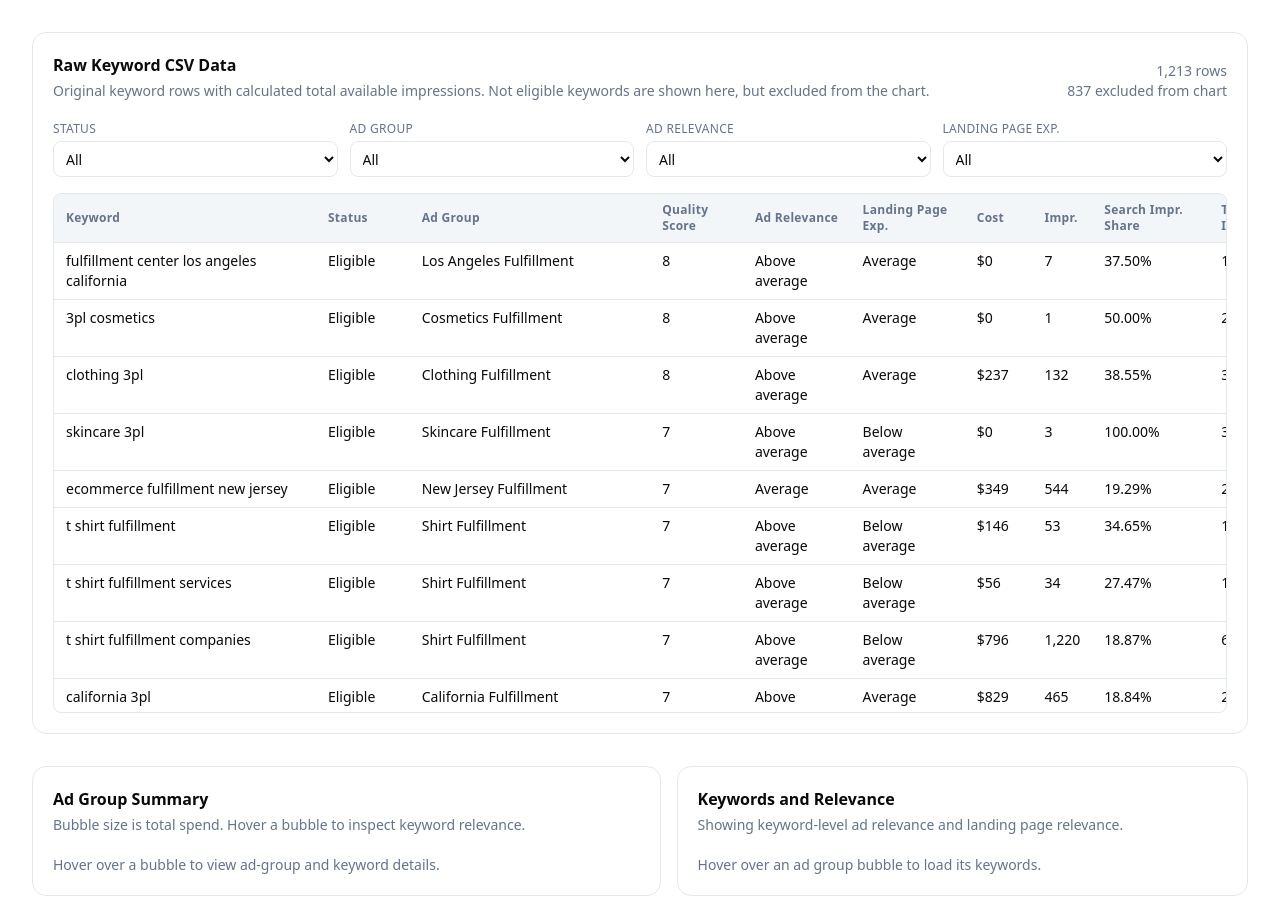
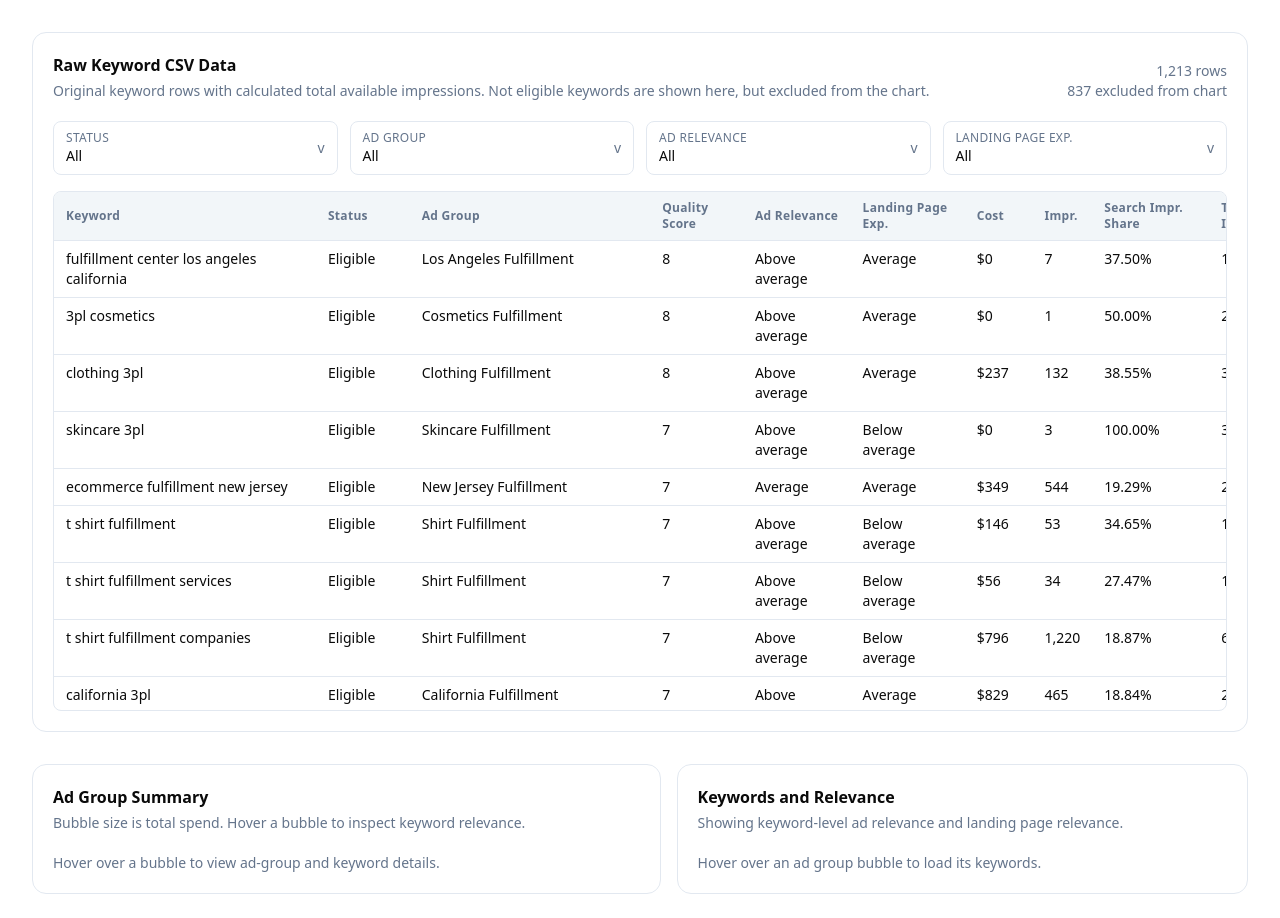
Before and after one commit to johnrclem-tech/Handled-Codex-Website, a Next.js app: page /internal/keyword-analysis in a window 1280 px wide. Shown: the part 993-1911 px from the top of the page. Built offline with nearby package versions, Linux system fonts and the light colour scheme.

Commit message:
Make raw keyword filters multi-select

```diff
--- a/src/components/internal/keyword-bubble-chart.tsx
+++ b/src/components/internal/keyword-bubble-chart.tsx
@@ -79,10 +79,10 @@ export function KeywordBubbleChart({
   } | null>(null)
   const [sortKey, setSortKey] = useState<RawKeywordSortKey>("sourceOrder")
   const [sortDirection, setSortDirection] = useState<SortDirection>("asc")
-  const [statusFilter, setStatusFilter] = useState("All")
-  const [adGroupFilter, setAdGroupFilter] = useState("All")
-  const [adRelevanceFilter, setAdRelevanceFilter] = useState("All")
-  const [landingPageFilter, setLandingPageFilter] = useState("All")
+  const [statusFilters, setStatusFilters] = useState<string[]>([])
+  const [adGroupFilters, setAdGroupFilters] = useState<string[]>([])
+  const [adRelevanceFilters, setAdRelevanceFilters] = useState<string[]>([])
+  const [landingPageFilters, setLandingPageFilters] = useState<string[]>([])
   const chartContainerRef = useRef<HTMLDivElement | null>(null)
 
   const chart = useMemo(() => {
@@ -159,20 +159,22 @@ export function KeywordBubbleChart({
     () =>
       rawKeywords
         .filter((keyword) =>
-          statusFilter === "All" ? true : keyword.status === statusFilter
+          statusFilters.length === 0 ? true : statusFilters.includes(keyword.status)
         )
         .filter((keyword) =>
-          adGroupFilter === "All" ? true : keyword.adGroup === adGroupFilter
+          adGroupFilters.length === 0
+            ? true
+            : adGroupFilters.includes(keyword.adGroup)
         )
         .filter((keyword) =>
-          adRelevanceFilter === "All"
+          adRelevanceFilters.length === 0
             ? true
-            : keyword.adRelevance === adRelevanceFilter
+            : adRelevanceFilters.includes(keyword.adRelevance)
         )
         .filter((keyword) =>
-          landingPageFilter === "All"
+          landingPageFilters.length === 0
             ? true
-            : keyword.landingPageRelevance === landingPageFilter
+            : landingPageFilters.includes(keyword.landingPageRelevance)
         )
         .sort((left, right) => {
           let result = 0
@@ -203,10 +205,10 @@ export function KeywordBubbleChart({
         }),
     [
       rawKeywords,
-      statusFilter,
-      adGroupFilter,
-      adRelevanceFilter,
-      landingPageFilter,
+      statusFilters,
+      adGroupFilters,
+      adRelevanceFilters,
+      landingPageFilters,
       sortKey,
       sortDirection,
     ]
@@ -242,35 +244,74 @@ export function KeywordBubbleChart({
     return `${label} (${sortDirection})`
   }
 
-  function FilterSelect({
+  function toggleFilterValue(
+    value: string,
+    selectedValues: string[],
+    setSelectedValues: (values: string[]) => void
+  ) {
+    if (selectedValues.includes(value)) {
+      setSelectedValues(selectedValues.filter((selected) => selected !== value))
+      return
+    }
+
+    setSelectedValues([...selectedValues, value])
+  }
+
+  function MultiFilter({
     label,
-    value,
+    selectedValues,
     options,
     onChange,
   }: {
     label: string
-    value: string
+    selectedValues: string[]
     options: string[]
-    onChange: (value: string) => void
+    onChange: (values: string[]) => void
   }) {
+    const summary =
+      selectedValues.length === 0
+        ? "All"
+        : `${selectedValues.length} selected`
+
     return (
-      <label className="grid gap-1 text-sm">
-        <span className="text-xs font-medium uppercase tracking-wide text-muted-foreground">
-          {label}
-        </span>
-        <select
-          className="h-9 min-w-40 rounded-md border border-border bg-background px-2 text-sm"
-          value={value}
-          onChange={(event) => onChange(event.target.value)}
+      <details className="group rounded-md border border-border bg-background text-sm">
+        <summary
+          className="flex min-h-9 cursor-pointer list-none items-center justify-between gap-3 px-3 py-2"
         >
-          <option value="All">All</option>
+          <span>
+            <span className="block text-xs font-medium uppercase tracking-wide text-muted-foreground">
+              {label}
+            </span>
+            <span>{summary}</span>
+          </span>
+          <span className="text-muted-foreground">v</span>
+        </summary>
+        <div className="max-h-72 overflow-auto border-t border-border p-2">
+          <button
+            className="mb-2 w-full rounded border border-border px-2 py-1 text-left text-xs text-muted-foreground hover:bg-muted"
+            onClick={() => onChange([])}
+            type="button"
+          >
+            Clear filter
+          </button>
           {options.map((option) => (
-            <option key={`${label}-${option}`} value={option}>
-              {option}
-            </option>
+            <label
+              className="flex items-start gap-2 rounded px-2 py-1.5 hover:bg-muted"
+              key={`${label}-${option}`}
+            >
+              <input
+                checked={selectedValues.includes(option)}
+                className="mt-0.5"
+                onChange={() =>
+                  toggleFilterValue(option, selectedValues, onChange)
+                }
+                type="checkbox"
+              />
+              <span>{option}</span>
+            </label>
           ))}
-        </select>
-      </label>
+        </div>
+      </details>
     )
   }
 
@@ -500,29 +541,29 @@ export function KeywordBubbleChart({
         </div>
 
         <div className="mt-5 grid gap-3 md:grid-cols-2 xl:grid-cols-4">
-          <FilterSelect
+          <MultiFilter
             label="Status"
-            value={statusFilter}
+            selectedValues={statusFilters}
             options={filterOptions.statuses}
-            onChange={setStatusFilter}
+            onChange={setStatusFilters}
           />
-          <FilterSelect
+          <MultiFilter
             label="Ad Group"
-            value={adGroupFilter}
+            selectedValues={adGroupFilters}
             options={filterOptions.adGroups}
-            onChange={setAdGroupFilter}
+            onChange={setAdGroupFilters}
           />
-          <FilterSelect
+          <MultiFilter
             label="Ad Relevance"
-            value={adRelevanceFilter}
+            selectedValues={adRelevanceFilters}
             options={filterOptions.adRelevance}
-            onChange={setAdRelevanceFilter}
+            onChange={setAdRelevanceFilters}
           />
-          <FilterSelect
+          <MultiFilter
             label="Landing Page Exp."
-            value={landingPageFilter}
+            selectedValues={landingPageFilters}
             options={filterOptions.landingPages}
-            onChange={setLandingPageFilter}
+            onChange={setLandingPageFilters}
           />
         </div>
 
```
